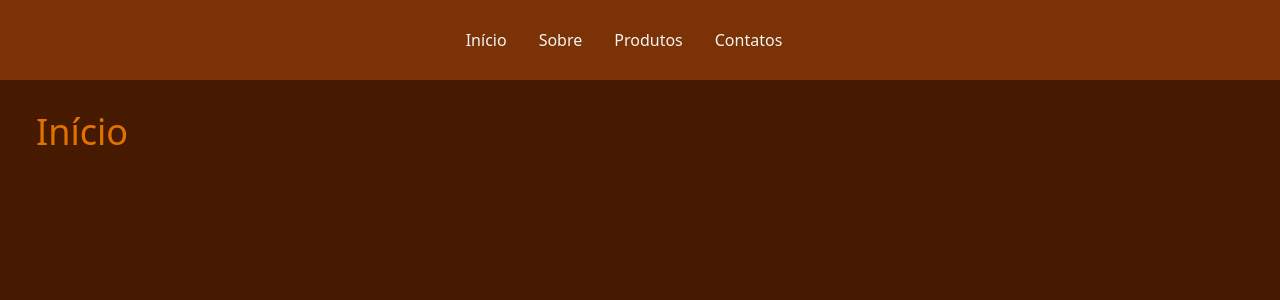
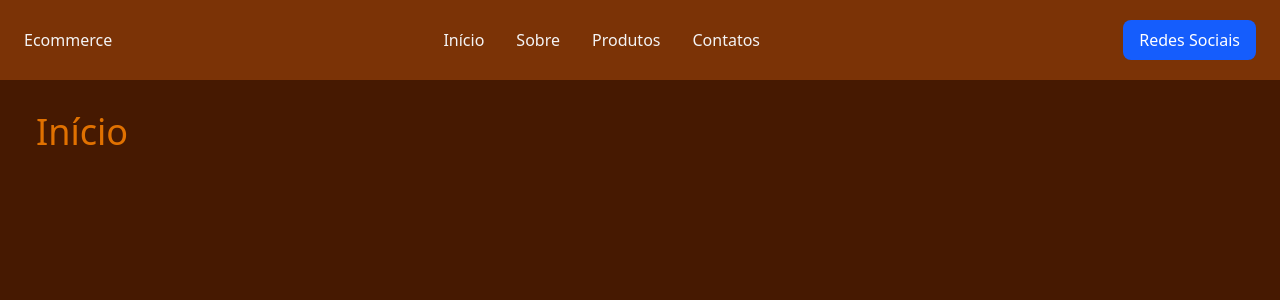
Before and after one commit to azriel20armando/ecommerce-next, a Next.js app: page / in a window 1280 px wide. Shown: the top 300 px of the page. Built offline with nearby package versions, Linux system fonts and the light colour scheme.

Commit message:
Add social links component and update navbar
Introduces a new Social component for displaying social links. Updates the navbar to include the Social component and refactors layout. Adds Radix UI and lucide-react dependencies for improved UI elements.

```diff
--- a/package.json
+++ b/package.json
@@ -9,6 +9,9 @@
     "lint": "next lint"
   },
   "dependencies": {
+    "@radix-ui/react-dialog": "^1.1.14",
+    "@radix-ui/themes": "^3.2.1",
+    "lucide-react": "^0.536.0",
     "next": "15.4.4",
     "react": "19.1.0",
     "react-dom": "19.1.0"
--- a/src/app/components/navbar.tsx
+++ b/src/app/components/navbar.tsx
@@ -1,15 +1,18 @@
 'use client';
 import Link from 'next/link';
+import { SocialModal } from './social';
 
 export default function NavBar() {
   return (
-    <div className="flex text-zinc-100 font-medium bg-amber-900 justify-center py-5">
+    <div className="flex justify-between items-center px-6 text-zinc-100 font-medium bg-amber-900 py-5">
+      Ecommerce
       <nav style={{ padding: '0.5rem'}}>
         <Link href="/" style={{ marginRight: '2rem' }}>Início</Link>
         <Link href="/sobre" style={{ marginRight: '2rem' }}>Sobre</Link>
         <Link href="/produtos" style={{ marginRight: '2rem' }}>Produtos</Link>
         <Link href="/contatos" style={{ marginRight: '2rem' }}>Contatos</Link>
       </nav>
+      <SocialModal></SocialModal>
     </div>
   );
 }
--- /dev/null
+++ b/src/app/components/social.tsx
@@ -0,0 +1,49 @@
+import * as Dialog from '@radix-ui/react-dialog';
+import { Instagram, Facebook, Twitter, X } from 'lucide-react';
+
+export function SocialModal() {
+  return (
+    <Dialog.Root>
+      <Dialog.Trigger className="px-4 py-2 cursor-pointer bg-blue-600 text-white rounded-lg hover:bg-blue-700 transition">
+        Redes Sociais
+      </Dialog.Trigger>
+
+      <Dialog.Portal>
+        <Dialog.Overlay className="fixed inset-0 bg-black/50 backdrop-blur-sm" />
+        <Dialog.Content className="fixed top-1/2 left-1/2 w-[90%] max-w-sm -translate-x-1/2 -translate-y-1/2 bg-amber-950 rounded-2xl p-6 shadow-xl space-y-4">
+          <div className="flex justify-between items-center">
+            <Dialog.Title className="text-lg text-zinc-100 font-bold">Siga-nos</Dialog.Title>
+            <Dialog.Close className="text-zinc-100 hover:text-red-500 cursor-pointer transition">
+              <X className="w-5 h-5"/>
+            </Dialog.Close>
+          </div>
+
+          <ul className="space-y-3">
+
+            <li className="flex justify-between items-center bg-amber-900 py-2 px-3 gap-3 border-2 border-amber-600 hover:border-pink-500 transition cursor-pointer rounded-xl">
+              <Instagram className="text-pink-500" />
+              <a href="https://instagram.com" target="_blank" className="text-zinc-100 pr-1">
+                Instagram
+              </a>
+            </li>
+
+            <li className="flex justify-between items-center bg-amber-900 py-2 px-3 gap-3 border-2 border-amber-600 hover:border-blue-600 transition cursor-pointer rounded-xl">
+              <Facebook className="text-blue-600" />
+              <a href="https://facebook.com" target="_blank" className="text-zinc-100 pr-1">
+                Facebook
+              </a>
+            </li>
+
+            <li className="flex justify-between items-center bg-amber-900 py-2 px-3 gap-3 border-2 border-amber-600 hover:border-sky-400 transition cursor-pointer rounded-xl">
+              <Twitter className="text-sky-400" />
+              <a href="https://twitter.com" target="_blank" className="text-zinc-100 pr-1">
+                Twitter
+              </a>
+            </li>
+
+          </ul>
+        </Dialog.Content>
+      </Dialog.Portal>
+    </Dialog.Root>
+  );
+}
--- a/src/app/page.tsx
+++ b/src/app/page.tsx
@@ -1,4 +1,3 @@
-
 export default function Home() {
   return (
     <div className="">
```
Also changed, not shown: 1 other file (tests, documents, lock files or other folders).
